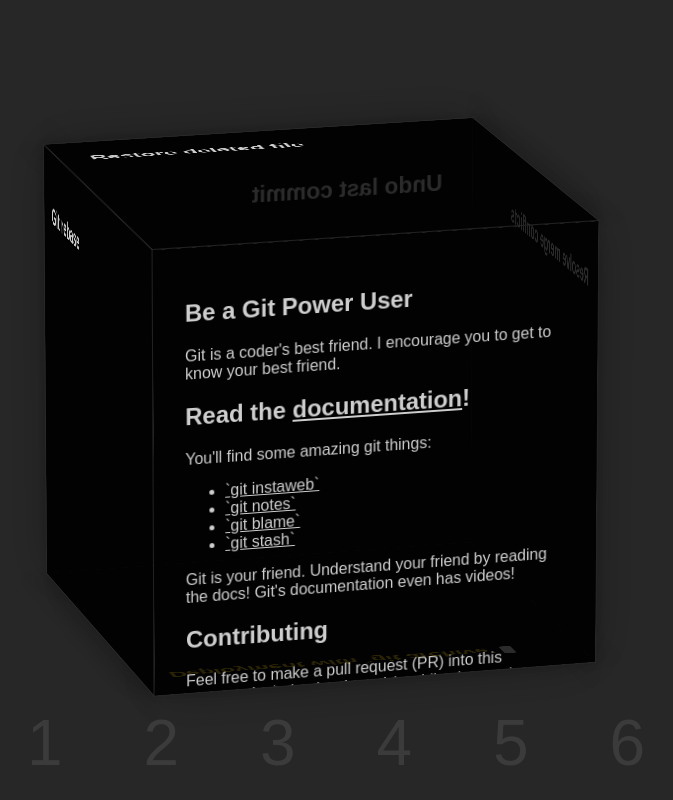
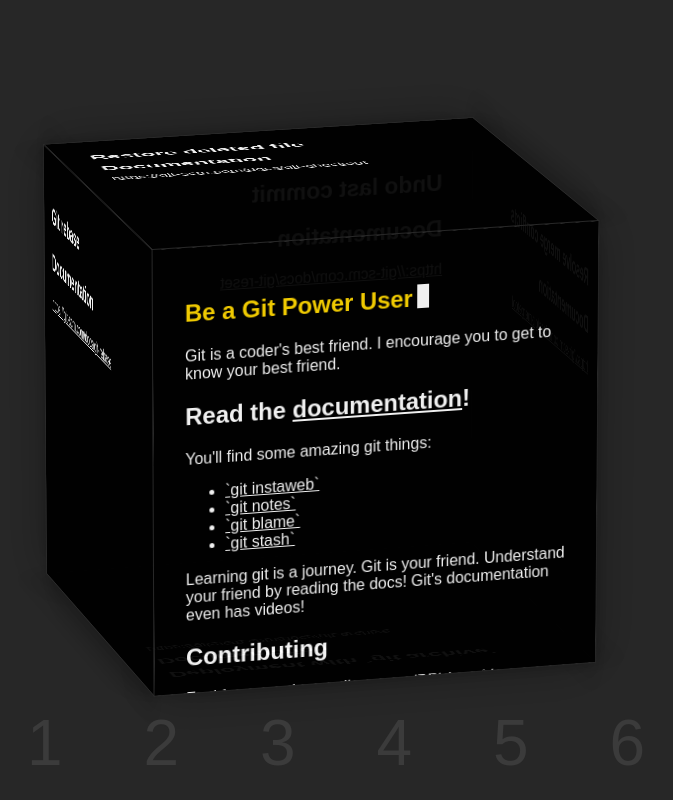
Before and after one commit to spenweb/gitcube, a React (Create React App) app: page / in a window 1280 px wide. Shown: the whole page, without its empty margins (324-997 px from the left). Built offline with nearby package versions, Linux system fonts and the light colour scheme.

Commit message:
Added documentation links

```diff
--- a/src/App.scss
+++ b/src/App.scss
@@ -41,7 +41,7 @@
   background-size: auto 100%;
   box-shadow: inset 0 0 60px rgba(0, 0, 0, 0.1), 0 0 50px rgba(0, 0, 0, 0.3);
   color: #333;
-  opacity: 0.8;
+  opacity: 0.94;
 }
 
 .front {
--- a/src/components/face.tsx
+++ b/src/components/face.tsx
@@ -8,7 +8,7 @@
   const faceRef = useRef<HTMLDivElement>(null);
 
   useEffect(() => {
-    if (faceRef.current) {
+    if (selected && faceRef.current) {
       const firstHeader = faceRef.current.querySelector("h1,h2,h3");
       if (firstHeader) {
         (firstHeader as HTMLElement)?.focus();
--- a/src/components/faces/back.tsx
+++ b/src/components/faces/back.tsx
@@ -8,6 +8,16 @@
     <Face side="back" selected={selected}>
       <Content>
         <h2 tabIndex={makeIdx()}>Undo last commit</h2>
+        <h2 tabIndex={makeIdx()}>Documentation</h2>
+        <p>
+          <a
+            href="https://git-scm.com/docs/git-reset"
+            target="_blank"
+            tabIndex={makeIdx()}
+          >
+            https://git-scm.com/docs/git-reset
+          </a>
+        </p>
       </Content>
     </Face>
   );
--- a/src/components/faces/bottom.tsx
+++ b/src/components/faces/bottom.tsx
@@ -8,6 +8,16 @@
     <Face side="bottom" selected={selected}>
       <Content>
         <h2 tabIndex={makeIdx()}>Deployment with `git archive`</h2>
+        <h2 tabIndex={makeIdx()}>Documentation</h2>
+        <p>
+          <a
+            href="https://git-scm.com/docs/git-archive"
+            target="_blank"
+            tabIndex={makeIdx()}
+          >
+            https://git-scm.com/docs/git-archive
+          </a>
+        </p>
       </Content>
     </Face>
   );
--- a/src/components/faces/front.tsx
+++ b/src/components/faces/front.tsx
@@ -43,8 +43,8 @@
           </li>
         </ul>
         <p>
-          Git is your friend. Understand your friend by reading the docs! Git's
-          documentation even has videos!
+          Learning git is a journey. Git is your friend. Understand your friend
+          by reading the docs! Git's documentation even has videos!
         </p>
         <h2 tabIndex={makeIdx()}>Contributing</h2>
         <p>
@@ -55,6 +55,7 @@
           </a>
           .
         </p>
+        <h2 tabIndex={makeIdx()}>End</h2>
       </Content>
     </Face>
   );
--- a/src/components/faces/left.tsx
+++ b/src/components/faces/left.tsx
@@ -8,6 +8,16 @@
     <Face side="left" selected={selected}>
       <Content>
         <h2 tabIndex={makeIdx()}>Git rebase</h2>
+        <h2 tabIndex={makeIdx()}>Documentation</h2>
+        <p>
+          <a
+            href="https://git-scm.com/docs/git-rebase"
+            target="_blank"
+            tabIndex={makeIdx()}
+          >
+            https://git-scm.com/docs/git-rebase
+          </a>
+        </p>
       </Content>
     </Face>
   );
--- a/src/components/faces/right.tsx
+++ b/src/components/faces/right.tsx
@@ -8,6 +8,16 @@
     <Face side="right" selected={selected}>
       <Content>
         <h2 tabIndex={makeIdx()}>Resolve merge conflicts</h2>
+        <h2 tabIndex={makeIdx()}>Documentation</h2>
+        <p>
+          <a
+            href="https://git-scm.com/docs/git-mergetool"
+            target="_blank"
+            tabIndex={makeIdx()}
+          >
+            https://git-scm.com/docs/git-mergetool
+          </a>
+        </p>
       </Content>
     </Face>
   );
--- a/src/components/faces/top.tsx
+++ b/src/components/faces/top.tsx
@@ -8,6 +8,16 @@
     <Face side="top" selected={selected}>
       <Content>
         <h2 tabIndex={makeIdx()}>Restore deleted file</h2>
+        <h2 tabIndex={makeIdx()}>Documentation</h2>
+        <p>
+          <a
+            href="https://git-scm.com/docs/git-checkout "
+            target="_blank"
+            tabIndex={makeIdx()}
+          >
+            https://git-scm.com/docs/git-checkout
+          </a>
+        </p>
       </Content>
     </Face>
   );
```
